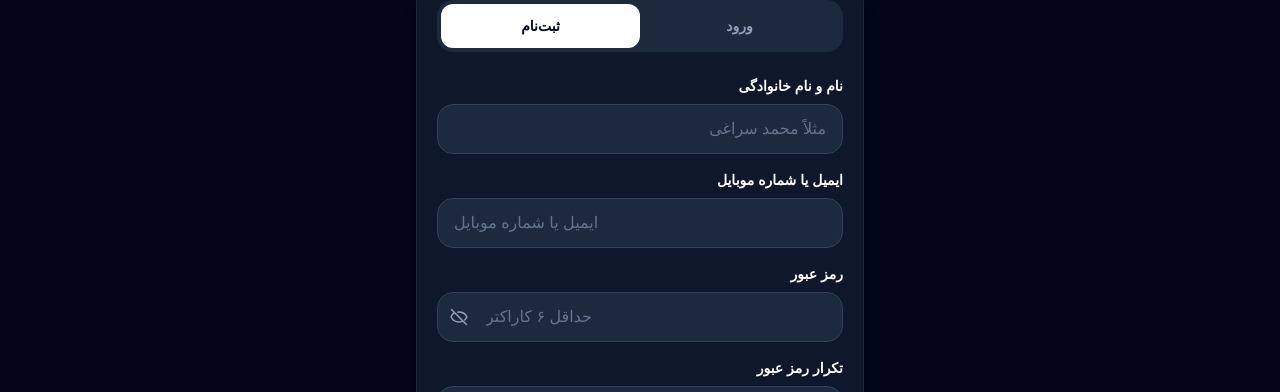
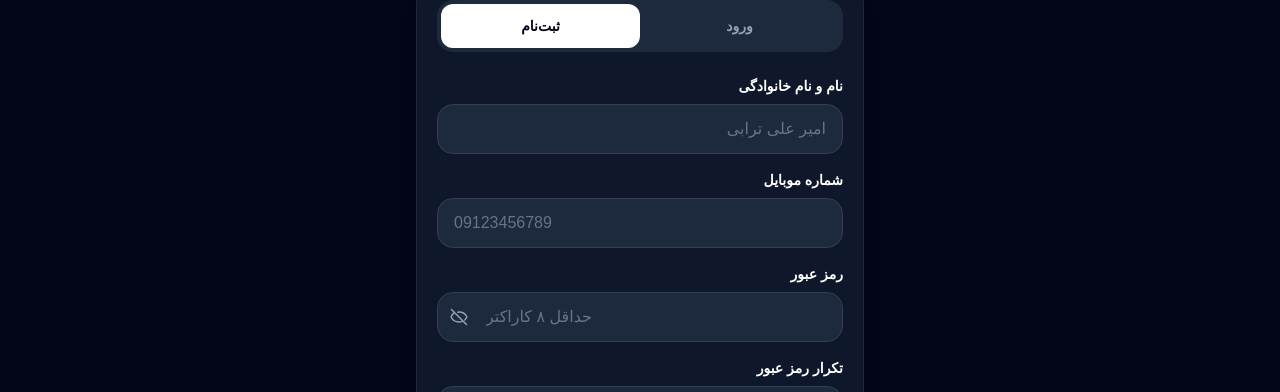
Before and after one commit to Msooragh1388/gaming-account, a Next.js app: page /profile in a window 1280 px wide. Both pictures are taken after a click on the button "ثبت‌نام". Shown: the part 221-613 px from the top of the page. Built offline with nearby package versions, Linux system fonts and the light colour scheme.

Commit message:
update register and login

```diff
--- a/app/profile/page.tsx
+++ b/app/profile/page.tsx
@@ -296,7 +296,7 @@ export default function ProfilePage() {
   const [mode, setMode] = useState<Mode>("login");
 
   const [name, setName] = useState("");
-  const [identifier, setIdentifier] = useState("");
+  const [mobile, setMobile] = useState("");
   const [password, setPassword] = useState("");
   const [repeatPassword, setRepeatPassword] = useState("");
 
@@ -385,14 +385,56 @@ export default function ProfilePage() {
     e.preventDefault();
     setMessage("");
 
-    if (
-      mode === "register" &&
-      password !== repeatPassword
-    ) {
-      setMessage(
-        "رمز عبور و تکرار رمز یکسان نیستند."
-      );
-      return;
+    const cleanMobile = mobile.trim();
+
+    if (mode === "register") {
+      if (!name.trim()) {
+        setMessage("نام و نام خانوادگی را وارد کن.");
+        return;
+      }
+
+      if (!cleanMobile) {
+        setMessage("شماره موبایل را وارد کن.");
+        return;
+      }
+
+      if (!/^09\d{9}$/.test(cleanMobile)) {
+        setMessage(
+          "شماره موبایل باید به صورت 09xxxxxxxxx باشد."
+        );
+        return;
+      }
+
+      if (password.length < 8) {
+        setMessage(
+          "رمز عبور باید حداقل ۸ کاراکتر باشد."
+        );
+        return;
+      }
+
+      if (password !== repeatPassword) {
+        setMessage(
+          "رمز عبور و تکرار رمز یکسان نیستند."
+        );
+        return;
+      }
+    } else {
+      if (!cleanMobile) {
+        setMessage("شماره موبایل را وارد کن.");
+        return;
+      }
+
+      if (!/^09\d{9}$/.test(cleanMobile)) {
+        setMessage(
+          "شماره موبایل باید به صورت 09xxxxxxxxx باشد."
+        );
+        return;
+      }
+
+      if (!password) {
+        setMessage("رمز عبور را وارد کن.");
+        return;
+      }
     }
 
     setLoading(true);
@@ -410,12 +452,12 @@ export default function ProfilePage() {
           body: JSON.stringify(
             mode === "register"
               ? {
-                  name,
-                  identifier,
+                  name: name.trim(),
+                  mobile: cleanMobile,
                   password,
                 }
               : {
-                  identifier,
+                  mobile: cleanMobile,
                   password,
                 }
           ),
@@ -442,6 +484,7 @@ export default function ProfilePage() {
           JSON.stringify({
             userId: data.userId,
             name: data.name,
+            mobile: data.mobile || cleanMobile,
           })
         );
 
@@ -460,6 +503,7 @@ export default function ProfilePage() {
         setMode("login");
         setPassword("");
         setRepeatPassword("");
+        setMobile(cleanMobile);
       }
     } catch {
       setMessage(
@@ -725,7 +769,7 @@ export default function ProfilePage() {
                     اطلاعات حساب کاربری
                   </h3>
 
-                  <p className="mt-0.5 text-[11px] leading-5 text-slate-500">
+                  <p className="mt-0.5 text-[11px] text-slate-500">
                     نام، شماره موبایل و کارت‌های بانکی
                   </p>
                 </div>
@@ -752,7 +796,7 @@ export default function ProfilePage() {
                     پشتیبانی و آموزش
                   </h3>
 
-                  <p className="mt-0.5 text-[11px] leading-5 text-slate-500">
+                  <p className="mt-0.5 text-[11px] text-slate-500">
                     راهنمای استفاده و ارتباط با پشتیبانی
                   </p>
                 </div>
@@ -880,7 +924,7 @@ export default function ProfilePage() {
                   onChange={(e) =>
                     setName(e.target.value)
                   }
-                  placeholder="مثلاً محمد سراغی"
+                  placeholder="امیر علی ترابی"
                   className="w-full rounded-2xl border border-slate-700 bg-slate-800 px-4 py-3 text-white outline-none placeholder:text-slate-500 focus:border-white"
                 />
               </div>
@@ -888,17 +932,19 @@ export default function ProfilePage() {
 
             <div>
               <label className="mb-2 block text-sm font-bold">
-                ایمیل یا شماره موبایل
+                شماره موبایل
               </label>
 
               <input
-                type="text"
-                value={identifier}
+                type="tel"
+                value={mobile}
                 onChange={(e) =>
-                  setIdentifier(e.target.value)
+                  setMobile(e.target.value)
                 }
-                placeholder="ایمیل یا شماره موبایل"
+                placeholder="09123456789"
                 dir="ltr"
+                inputMode="numeric"
+                maxLength={11}
                 className="w-full rounded-2xl border border-slate-700 bg-slate-800 px-4 py-3 text-white outline-none placeholder:text-slate-500 focus:border-white"
               />
             </div>
@@ -919,8 +965,9 @@ export default function ProfilePage() {
                   onChange={(e) =>
                     setPassword(e.target.value)
                   }
-                  placeholder="حداقل ۶ کاراکتر"
+                  placeholder="حداقل ۸ کاراکتر"
                   dir="ltr"
+                  minLength={8}
                   className="w-full rounded-2xl border border-slate-700 bg-slate-800 px-4 py-3 pl-12 text-white outline-none placeholder:text-slate-500 focus:border-white"
                 />
 
@@ -966,6 +1013,7 @@ export default function ProfilePage() {
                     }
                     placeholder="رمز عبور را دوباره وارد کن"
                     dir="ltr"
+                    minLength={8}
                     className="w-full rounded-2xl border border-slate-700 bg-slate-800 px-4 py-3 pl-12 text-white outline-none placeholder:text-slate-500 focus:border-white"
                   />
 
```
